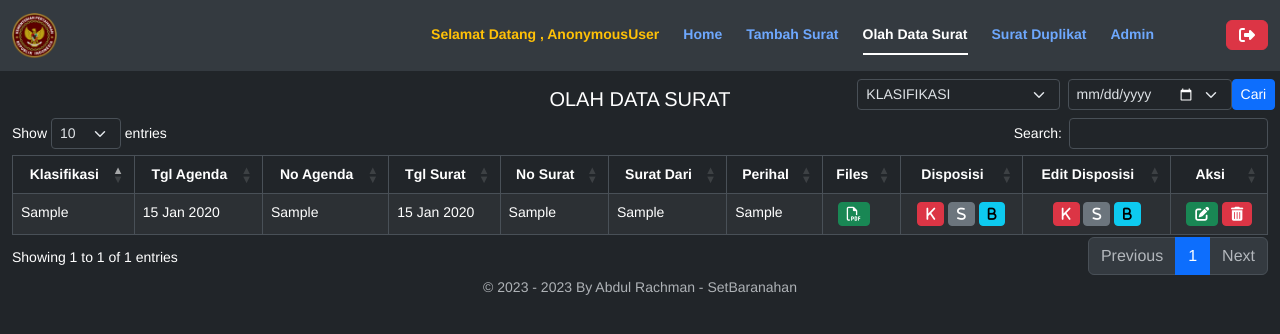
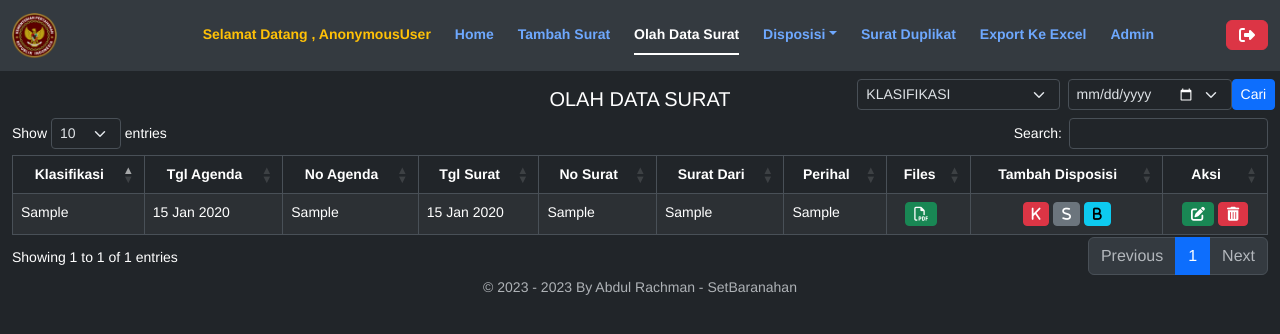
Before and after one commit to nice9uy/surat_tu, a Django app: page /surat/olah_surat/ in a window 1280 px wide. Shown: the top 334 px of the page. Run offline with Django 5.2, Linux system fonts and the light colour scheme; tables that the repository leaves empty hold one stand-in row (values such as "Sample post"); lists and menus that the app fills with data are empty; some libraries are stand-ins or nearby versions.

Commit message:
add some features for disposisi

```diff
--- a/static/js/custom.js
+++ b/static/js/custom.js
@@ -23,6 +23,15 @@ function tabel_data() {
       scrollCollapse: true,
       scrollY : "500px"
   });
+
+    new DataTable('#tabel_disposisi_kabadan',{
+    // "searching": false,
+    // "dom": 'rtip'
+  });
+
+
+
+
 }
 
 // function tabel_data(){
--- a/surat_tu_app/urls.py
+++ b/surat_tu_app/urls.py
@@ -9,4 +9,5 @@ urlpatterns = [
     path('edit_olah_surat/<int:id_edit_olah_surat>', views.edit_olah_surat, name='edit_olah_surat'),
     path('delete_olah_surat/<int:id_delete_olah_surat>', views.delete_olah_surat, name='delete_olah_surat'),
 
+    path('kabadan/', views.kabadan, name='kabadan'),
 ]
--- a/surat_tu_app/views.py
+++ b/surat_tu_app/views.py
@@ -1,6 +1,6 @@
 from django.shortcuts import render,redirect,get_object_or_404
 from django.contrib.auth.decorators import login_required
-from . models import DbSurat , DbKlasifikasi
+from . models import DbSurat , DbKlasifikasi, DisposisiKabadan,DisposisiSes,DisposisiBagum
 from datetime import date
 
 # Create your views here.
@@ -14,11 +14,14 @@ def home(request):
 
     datasemuasurat = DbSurat.objects.all()
     Klasifikasi    = DbKlasifikasi.objects.all().values_list('klasifikasi', flat=True )
+    dispoKabadan   = DisposisiKabadan.objects.all()
+
 
     context = {
-        'page_title' : 'Home',
-        'data_surat' : datasemuasurat,
-        'klasifikasi': Klasifikasi
+        'page_title'   : 'Home',
+        'data_surat'   : datasemuasurat,
+        'klasifikasi'  : Klasifikasi,
+        'dispoKabadan' : dispoKabadan,
      }
     return render (request , 'pages/index.html' , context )
 
@@ -77,7 +80,6 @@ def olah_surat(request) :
     return render (request , 'pages/olah_surat.html' , context )
 
 def edit_olah_surat(request , id_edit_olah_surat ):
-    hari_ini = date.today()
     username = request.user
     edit_olah_surat = get_object_or_404(DbSurat, pk = id_edit_olah_surat)
 
@@ -114,14 +116,23 @@ def edit_olah_surat(request , id_edit_olah_surat ):
     return render(request,'pages/olah_surat.html')
 
 def delete_olah_surat(request , id_delete_olah_surat):
-
     delete_olah_surat = get_object_or_404(DbSurat, pk = id_delete_olah_surat)
-
     if request.method == 'POST':
         delete_olah_surat.upload_file.delete()
-
         delete_olah_surat.delete()
-
         return redirect('home')
 
     return render(request,'pages/olah_surat.html')
+
+
+def kabadan(request ):
+    kabadan = DisposisiKabadan.objects.all()
+
+
+    # dispo_kabadan = DisposisiKabadan.objects.filter()
+
+    context = {
+        'DisposisiKabadan' : kabadan
+    }
+
+    return render(request,'pages/disposisi/kabadan.html' , context )
--- a/templates/base.html
+++ b/templates/base.html
@@ -17,6 +17,7 @@
             {% block login %}{% endblock login %}
             {% block tambah_surat %}{% endblock tambah_surat %}
             {% block olah_surat %}{% endblock olah_surat %}
+            {% block kabadan %}{% endblock kabadan %}
 
 
             <script type="text/javascript" src="{% static 'js/bootstrap.bundle.min.js' %}"></script>
--- a/templates/header/main_header.html
+++ b/templates/header/main_header.html
@@ -24,8 +24,37 @@
             <a class="nav-link {% if request.path == '/surat/olah_surat/' %} active {% endif %}" href="{% url 'olah_surat' %}">Olah Data Surat</a>
           </li>
 
+          <li class="nav-item dropdown">
+            <a id="surat" class="nav-link dropdown-toggle" data-bs-toggle="dropdown" href="#" role="button" aria-expanded="false">Disposisi</a>
+            <ul class="dropdown-menu">
+
+              <li>
+                <a class="dropdown-item  {% if request.path == '/surat/kabadan/' %} active {% endif %}"  href="{% url 'kabadan' %}">KABADAN </a>
+              </li>
+
+              <li>
+                <hr class="dropdown-divider" />
+              </li>
+              <li>
+                <a class="dropdown-item "  href="">SEKRETARIAT</a>
+              </li>
+              <li>
+                <hr class="dropdown-divider" />
+              </li>
+              <li>
+                <a class="dropdown-item "  href="">BAG UMUM</a>
+              </li>
+
+
+            </ul>
+          </li>
+
           <li class="nav-item">
             <a class="nav-link" href="">Surat Duplikat</a>
+          </li>
+
+          <li class="nav-item">
+            <a class="nav-link" href="">Export Ke Excel</a>
           </li>
 
           <li class="nav-item">
--- a/templates/modal/disposisi/bagum.html
+++ b/templates/modal/disposisi/bagum.html
@@ -0,0 +1,55 @@
+
+{% for data in data_surat %}
+  <div class="modal fade" id="tambah_disposisi_bagum{{ data.id }}" tabindex="-1" aria-labelledby="edit_klasifikasi" aria-hidden="true">
+    <div class="modal-dialog modal-xl">
+      <div class="modal-content">
+        <div class="modal-header">
+          <h1 class="modal-title fs-5" id="edit_klasifikasi">DISPOSISI BAGIAN UMUM</h1>
+          <button type="button" class="btn-close" data-bs-dismiss="modal" aria-label="Close"></button>
+        </div>
+
+        <form action="" method="POST" class="was-validated">
+          {% csrf_token %}
+          <div class="modal-body">
+
+            <div style="margin-left: 3rem;" class="d-flex gap-3 text-center">
+
+                <div class="col-4">
+                  <label for="inputAddress" class="form-label">NO SURAT</label>
+                  <input type="text" class="form-control" id="inputAddress" placeholder="Input Nomor Surat" name="no_surat" disabled value="{{ data.no_surat}}" required />
+                </div>
+
+                <div class="col-3">
+                  <label for="inputAddress" class="form-label">TANGGAL AGENDA</label>
+                  <input type="date" class="form-control" id="inputAddress" placeholder="Input Surat Dari" name="surat_dari" required />
+                </div>
+
+                <div class="col-4">
+                  <label for="inputAddress" class="form-label">NO AGENDA </label>
+                  <input type="text" class="form-control" id="inputAddress" placeholder="Input Perihal" name="perihal" required />
+                </div>
+
+          </div>
+
+          <div style="margin-left: 3rem;" class="text-center  col-11 mt-3">
+              <label for="inputAddress" class="form-label">CATATAN </label>
+              <input type="text" class="form-control" id="inputAddress" placeholder="Input Perihal" name="perihal" required />
+          </div>
+
+
+          <div style="margin-left: 3rem;" class="mb-3 mt-3 text-center col-11">
+            <label for="formFile" class="form-label">UPLOAD DISPOSISI</label>
+            <input class="form-control" type="file" accept=".pdf" id="file_input" name="file_name" required />
+          </div>
+
+          </div>
+          <div class="modal-footer">
+            <button type="submit" class="btn btn-primary">Edit SURAT</button>
+          </div>
+        </form>
+
+
+      </div>
+    </div>
+  </div>
+{% endfor %}
--- a/templates/modal/disposisi/kabadan.html
+++ b/templates/modal/disposisi/kabadan.html
@@ -1,11 +1,10 @@
 
-
-{% comment %} {% for data in data_surat %}
-  <div class="modal fade" id="button_dispo_kabadan{{ data.id }}" tabindex="-1" aria-labelledby="edit_klasifikasi" aria-hidden="true">
+{% for data in data_surat %}
+  <div class="modal fade" id="tambah_disposisi_kabadan{{ data.id }}" tabindex="-1" aria-labelledby="edit_klasifikasi" aria-hidden="true">
     <div class="modal-dialog modal-xl">
       <div class="modal-content">
         <div class="modal-header">
-          <h1 class="modal-title fs-5" id="edit_klasifikasi">Disposisi Kabadan</h1>
+          <h1 class="modal-title fs-5" id="edit_klasifikasi">DISPOSISI KABADAN</h1>
           <button type="button" class="btn-close" data-bs-dismiss="modal" aria-label="Close"></button>
         </div>
 
@@ -13,65 +12,44 @@
           {% csrf_token %}
           <div class="modal-body">
 
-            <table id="tabel_index" class="table table-striped table-bordered text-white" style="width:100%;  ">
-                <thead>
-                  <tr>
-                    <th class="text-center">No Surat</th>
-                    <th class="text-center">Tgl Agenda</th>
-                    <th class="text-center">No Agenda</th>
-                    <th class="text-center">Catatan</th>
-                    <th class="text-center">Files</th>
-                    <th class="text-center">Aksi</th>
-                  </tr>
-                </thead>
-                <tbody>
-                  {% for data in data_surat %}
-                    <tr>
-                      <td>{{ data.no_surat }}</td>
-                      <td>{{ data.tgl_agenda|date:'d M Y' }}</td>
-                      <td>{{ data.no_agenda }}</td>
-                      <td >{{ data.catatan }}</td>
-                      <td>{{ data.upload_file_disposisi_kabadan }}</td>
+            <div style="margin-left: 3rem;" class="d-flex gap-3 text-center">
 
-                      <td class="text-center ">
-                        <div style="margin-left: -15px;">
-                          <a class="btn btn-success btn-sm fa fa-file-pdf-o" aria-current="page" title="Files" target="_blank" href="/upload/{{ data.upload_file }}"></a>
-                        </div>
-                      </td>
+                <div class="col-4">
+                  <label for="inputAddress" class="form-label">NO SURAT</label>
+                  <input type="text" class="form-control" id="inputAddress" placeholder="Input Nomor Surat" name="no_surat" disabled value="{{ data.no_surat}}" required />
+                </div>
+
+                <div class="col-3">
+                  <label for="inputAddress" class="form-label">TANGGAL AGENDA</label>
+                  <input type="date" class="form-control" id="inputAddress" placeholder="Input Surat Dari" name="surat_dari" required />
+                </div>
+
+                <div class="col-4">
+                  <label for="inputAddress" class="form-label">NO AGENDA </label>
+                  <input type="text" class="form-control" id="inputAddress" placeholder="Input Perihal" name="perihal" required />
+                </div>
+
+          </div>
+
+          <div style="margin-left: 3rem;" class="text-center  col-11 mt-3">
+              <label for="inputAddress" class="form-label">CATATAN </label>
+              <input type="text" class="form-control" id="inputAddress" placeholder="Input Perihal" name="perihal" required />
+          </div>
 
 
-                      <td class="text-center gap-2">
-                        <button type="button" class="btn btn-danger btn-sm fa-solid fa-k"  data-bs-toggle="modal" data-placement="bottom" title="KABADAN" data-bs-target="#button_simpan_ke_arsip{{ data.id }}"></button>
-                        <button type="button" class="btn btn-secondary btn-sm fa-solid fa-s"  data-bs-toggle="modal" data-placement="bottom" title="SEKRETARIAT" data-bs-target="#button_simpan_ke_arsip{{ data.id }}"></button>
-                        <button type="button" class="btn btn-info btn-sm fa-solid fa-b"  data-bs-toggle="modal" data-placement="bottom" title="BAG UMUM" data-bs-target="#button_simpan_ke_arsip{{ data.id }}"></button>
-                      </td>
+          <div style="margin-left: 3rem;" class="mb-3 mt-3 text-center col-11">
+            <label for="formFile" class="form-label">UPLOAD DISPOSISI</label>
+            <input class="form-control" type="file" accept=".pdf" id="file_input" name="file_name" required />
+          </div>
 
-                      <td class="text-center gap-2">
-                        <button type="button" class="btn btn-danger btn-sm fa-solid fa-k"  data-bs-toggle="modal" data-placement="bottom" title="KABADAN" data-bs-target="#button_simpan_ke_arsip{{ data.id }}"></button>
-                        <button type="button" class="btn btn-secondary btn-sm fa-solid fa-s"  data-bs-toggle="modal" data-placement="bottom" title="SEKRETARIAT" data-bs-target="#button_simpan_ke_arsip{{ data.id }}"></button>
-                        <button type="button" class="btn btn-info btn-sm fa-solid fa-b"  data-bs-toggle="modal" data-placement="bottom" title="BAG UMUM" data-bs-target="#button_simpan_ke_arsip{{ data.id }}"></button>
-                      </td>
-
-                      <td class="text-center gap-2">
-                          <button type="button" class="btn btn-success btn-sm fas fa-edit"  data-bs-toggle="modal" data-placement="bottom" title="UPDATE" data-bs-target="#button_edit_olah_surat{{ data.id }}"></button>
-                          <button type="button" class="btn btn-danger btn-sm fa fa-trash"  data-bs-toggle="modal" data-placement="bottom" title="HAPUS" data-bs-target="#button_hapus_olah_surat{{ data.id }}"></button>
-                      </td>
-
-                    </tr>
-                  {% endfor %}
-                </tbody>
-              </table>
-
-
-
-
-
-
+          </div>
           <div class="modal-footer">
             <button type="submit" class="btn btn-primary">Edit SURAT</button>
           </div>
         </form>
+
+
       </div>
     </div>
   </div>
-{% endfor %} {% endcomment %}
+{% endfor %}
--- a/templates/modal/disposisi/sekretariat.html
+++ b/templates/modal/disposisi/sekretariat.html
@@ -0,0 +1,54 @@
+{% for data in data_surat %}
+  <div class="modal fade" id="tambah_disposisi_sekretariat{{ data.id }}" tabindex="-1" aria-labelledby="edit_klasifikasi" aria-hidden="true">
+    <div class="modal-dialog modal-xl">
+      <div class="modal-content">
+        <div class="modal-header">
+          <h1 class="modal-title fs-5" id="edit_klasifikasi">DISPOSISI SEKRETARIAT</h1>
+          <button type="button" class="btn-close" data-bs-dismiss="modal" aria-label="Close"></button>
+        </div>
+
+        <form action="" method="POST" class="was-validated">
+          {% csrf_token %}
+          <div class="modal-body">
+
+            <div style="margin-left: 3rem;" class="d-flex gap-3 text-center">
+
+                <div class="col-4">
+                  <label for="inputAddress" class="form-label">NO SURAT</label>
+                  <input type="text" class="form-control" id="inputAddress" placeholder="Input Nomor Surat" name="no_surat" disabled value="{{ data.no_surat}}" required />
+                </div>
+
+                <div class="col-3">
+                  <label for="inputAddress" class="form-label">TANGGAL AGENDA</label>
+                  <input type="date" class="form-control" id="inputAddress" placeholder="Input Surat Dari" name="surat_dari" required />
+                </div>
+
+                <div class="col-4">
+                  <label for="inputAddress" class="form-label">NO AGENDA </label>
+                  <input type="text" class="form-control" id="inputAddress" placeholder="Input Perihal" name="perihal" required />
+                </div>
+
+          </div>
+
+          <div style="margin-left: 3rem;" class="text-center  col-11 mt-3">
+              <label for="inputAddress" class="form-label">CATATAN </label>
+              <input type="text" class="form-control" id="inputAddress" placeholder="Input Perihal" name="perihal" required />
+          </div>
+
+
+          <div style="margin-left: 3rem;" class="mb-3 mt-3 text-center col-11">
+            <label for="formFile" class="form-label">UPLOAD DISPOSISI</label>
+            <input class="form-control" type="file" accept=".pdf" id="file_input" name="file_name" required />
+          </div>
+
+          </div>
+          <div class="modal-footer">
+            <button type="submit" class="btn btn-primary">Edit SURAT</button>
+          </div>
+        </form>
+
+
+      </div>
+    </div>
+  </div>
+{% endfor %}
--- a/templates/pages/olah_surat.html
+++ b/templates/pages/olah_surat.html
@@ -42,8 +42,7 @@
           <th class="text-center">Surat Dari</th>
           <th class="text-center">Perihal</th>
           <th class="text-center">Files</th>
-          <th class="text-center">Disposisi</th>
-          <th class="text-center">Edit Disposisi</th>
+          <th class="text-center">Tambah Disposisi</th>
           <th class="text-center">Aksi</th>
         </tr>
       </thead>
@@ -66,15 +65,9 @@
 
 
             <td class="text-center gap-2">
-              <button type="button" class="btn btn-danger btn-sm fa-solid fa-k"  data-bs-toggle="modal" data-placement="bottom" title="KABADAN" data-bs-target="#button_simpan_ke_arsip{{ data.id }}"></button>
-              <button type="button" class="btn btn-secondary btn-sm fa-solid fa-s"  data-bs-toggle="modal" data-placement="bottom" title="SEKRETARIAT" data-bs-target="#button_simpan_ke_arsip{{ data.id }}"></button>
-              <button type="button" class="btn btn-info btn-sm fa-solid fa-b"  data-bs-toggle="modal" data-placement="bottom" title="BAG UMUM" data-bs-target="#button_simpan_ke_arsip{{ data.id }}"></button>
-            </td>
-
-            <td class="text-center gap-2">
-              <button type="button" class="btn btn-danger btn-sm fa-solid fa-k"  data-bs-toggle="modal" data-placement="bottom" title="KABADAN" data-bs-target="#button_simpan_ke_arsip{{ data.id }}"></button>
-              <button type="button" class="btn btn-secondary btn-sm fa-solid fa-s"  data-bs-toggle="modal" data-placement="bottom" title="SEKRETARIAT" data-bs-target="#button_simpan_ke_arsip{{ data.id }}"></button>
-              <button type="button" class="btn btn-info btn-sm fa-solid fa-b"  data-bs-toggle="modal" data-placement="bottom" title="BAG UMUM" data-bs-target="#button_simpan_ke_arsip{{ data.id }}"></button>
+              <button type="button" class="btn btn-danger btn-sm fa-solid fa-k"  data-bs-toggle="modal" data-placement="bottom" title="KABADAN" data-bs-target="#tambah_disposisi_kabadan{{ data.id }}"></button>
+              <button type="button" class="btn btn-secondary btn-sm fa-solid fa-s"  data-bs-toggle="modal" data-placement="bottom" title="SEKRETARIAT" data-bs-target="#tambah_disposisi_sekretariat{{ data.id }}"></button>
+              <button type="button" class="btn btn-info btn-sm fa-solid fa-b"  data-bs-toggle="modal" data-placement="bottom" title="BAG UMUM" data-bs-target="#tambah_disposisi_bagum{{ data.id }}"></button>
             </td>
 
             <td class="text-center gap-2">
@@ -88,7 +81,9 @@
     </table>
   </div>
 
-  {% include 'modal/olah_surat.html' %}
+  {% include 'modal/disposisi/kabadan.html' %}
+  {% include 'modal/disposisi/sekretariat.html' %}
+  {% include 'modal/disposisi/bagum.html' %}
 
   <div class="container">
     <footer class="">
```
Also changed, not shown: surat_tu_app/admin.py (+29 -0 lines), templates/modal/index.html (added, +24 -0 lines), templates/pages/disposisi/kabadan.html (added, +64 -0 lines), templates/pages/disposisi_kabadan.html (deleted, +0 -11 lines), templates/pages/index.html (+1 -8 lines).
